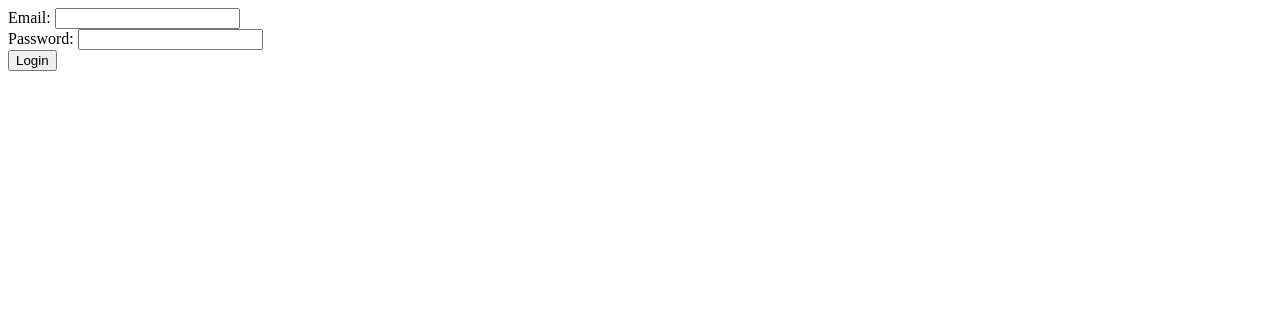
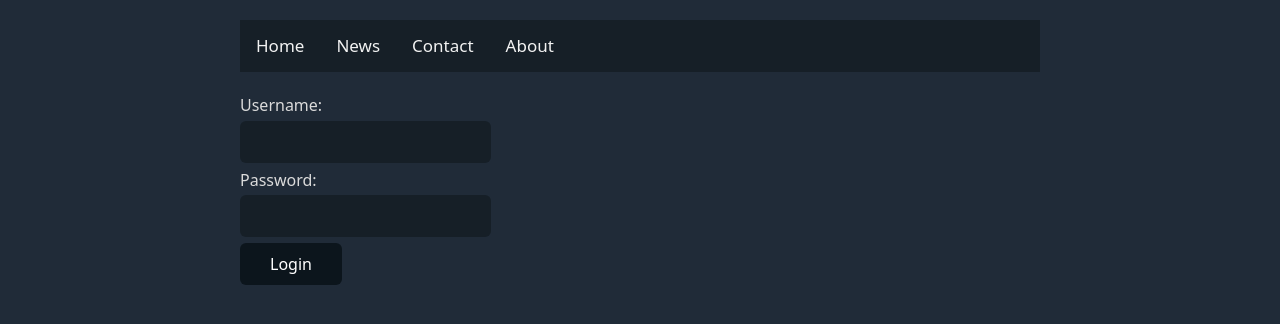
Before and after one commit to Isaiah08-D/Crowtalk, a Flask app: template templates/login.html in a window 1280 px wide. Shown: the top 324 px of the page. Run offline with Flask 2, Linux system fonts and the light colour scheme; the template is opened without the code that fills it: values that come from a table or form of the project are taken from there, others are empty; some libraries are stand-ins or nearby versions.

Commit message:
Near completed version 1. Saving for safety!

```diff
--- a/app.py
+++ b/app.py
@@ -1,31 +1,67 @@
 from manage import INIT
+from db import postsDB, userDB
 from user_tools import logged_in
-from flask import session, request, render_template, redirect, url_for
+from flask import session, request, render_template, redirect, url_for, flash
 from forms import LoginForm
 app = INIT.app
 non_login_list = ['/', '/view-questions', '/login']
 pages = ['/', '/view-quesions', '/login', '/logout']
+
+# before any request
 @app.before_request
 def before_request():
-	if request.path in pages or '/question=' in request.path:
-		if logged_in() == False and request.path not in non_login_list:
+	if session.get('login') == None:
+		session['login'] = False
+	if request.path in pages or '/view-post=' in request.path:
+		if session.get('login') == False and request.path not in non_login_list:
 			session['message'] = 'You need to login to access that page!'
 			return redirect(url_for('login'))
 
+
+
+# main page
 @app.route('/')
 def index():
-	return render_template('index.html', logged_in=logged_in)
+	message = session.get('message')
+	session['message'] = None
+	return render_template('index.html', logged_in=logged_in, message=message, login=session.get('login'))
 
-
-
+# login
 @app.route('/login', methods=['GET', 'POST'])
 def login():
-	name = None
 	form = LoginForm()
 	if form.validate_on_submit():
-		email = form.email.data
+		# get form data
+		username = form.username.data
+		password = form.password.data
+		# check for valid login
+		if username in userDB:
+			if userDB[username]['password'] == password:
+				session['login'] = True
+				return redirect('/')
+			else:
+				session['message'] = 'Your password is incorrect.'
+				return redirect('/login')
+		else:
+			session['message'] = 'Your password is incorrect.'
+			return redirect('/login')
+	message = session.get('message')
+	session['message'] = None
+	return render_template('login.html', form=form, message=message, login=session.get('login'))
+
+@app.route('/create-account')
+def create_account():
+	form = LoginForm()
+	if form.validate_on_submit():
+		username = form.username.data
 		password = form.password.data
 
-	return render_template('login.html', form=form)
+		if username in userDB:
+			session['message'] = 'That username is already taken!'
 
+# view a single post
+@app.route('/view-post=<post>')
+def view_post(post):
+	# requires message update!
+	return render_template('view_post.html', post=postsDB[post], login=session.get('login'))
 app.run('0.0.0.0')
--- a/forms.py
+++ b/forms.py
@@ -1,9 +1,9 @@
-from wtforms import Form
 from wtforms import StringField, SubmitField, PasswordField
 import os
 from wtforms.validators import Required
+from flask_wtf import FlaskForm
 
-class LoginForm(Form):
-	email = StringField('Email: ', validators=[Required()])
+class LoginForm(FlaskForm):
+	username = StringField('Username: ', validators=[Required()])
 	password = PasswordField('Password: ', validators=[Required()])
 	submit = SubmitField('Login')
--- a/pyproject.toml
+++ b/pyproject.toml
@@ -10,6 +10,9 @@
 sentry-sdk = "^1.1.0"
 flask-bootstrap = "^3.3.7"
 wtforms = "^2.3.3"
+flask-wtf = "^0.14.3"
+sqlalchemy = "^1.4.15"
+replit = "^3.0.0"
 
 [tool.poetry.dev-dependencies]
 
--- /dev/null
+++ b/templates/base.html
@@ -0,0 +1,45 @@
+<link rel="stylesheet" href="https://cdn.jsdelivr.net/npm/water.css@2/out/dark.min.css">
+
+<style>
+	.topnav {
+  background-color: #161f27;
+  overflow: hidden;
+}
+
+/* Style the links inside the navigation bar */
+.topnav a {
+  float: left;
+  color: #f2f2f2;
+  text-align: center;
+  padding: 14px 16px;
+  text-decoration: none;
+  font-size: 17px;
+}
+
+/* Change the color of links on hover */
+.topnav a:hover {
+  background-color: #ddd;
+  color: black;
+}
+
+
+</style>
+<div class="topnav">
+  <a href="#home">Home</a>
+  <a href="#news">News</a>
+  <a href="#contact">Contact</a>
+  <a href="#about">About</a>
+</div>
+
+ {% if message != None %}
+<div class="container">
+ <div class="alert alert-warning">
+
+ <strong>{{ message }}</strong>
+ </div>
+</div>
+<br>
+ {% endif %}
+
+{% block content %}
+{% endblock %}
--- a/templates/index.html
+++ b/templates/index.html
@@ -0,0 +1,5 @@
+{% extends 'base.html' %}
+
+{% block content %}
+
+{% endblock %}
--- a/templates/login.html
+++ b/templates/login.html
@@ -1,2 +1,6 @@
 {% import "bootstrap/wtf.html" as wtf %}
+{% extends 'base.html' %}
+
+{% block content %}
 {{ wtf.quick_form(form) }}
+{% endblock %}
--- a/user_tools.py
+++ /dev/null
@@ -1,2 +0,0 @@
-def logged_in():
-	return False
```
Also changed, not shown: db.py (added, +13 -0 lines), manage.py (+11 -7 lines), 1 other file.
